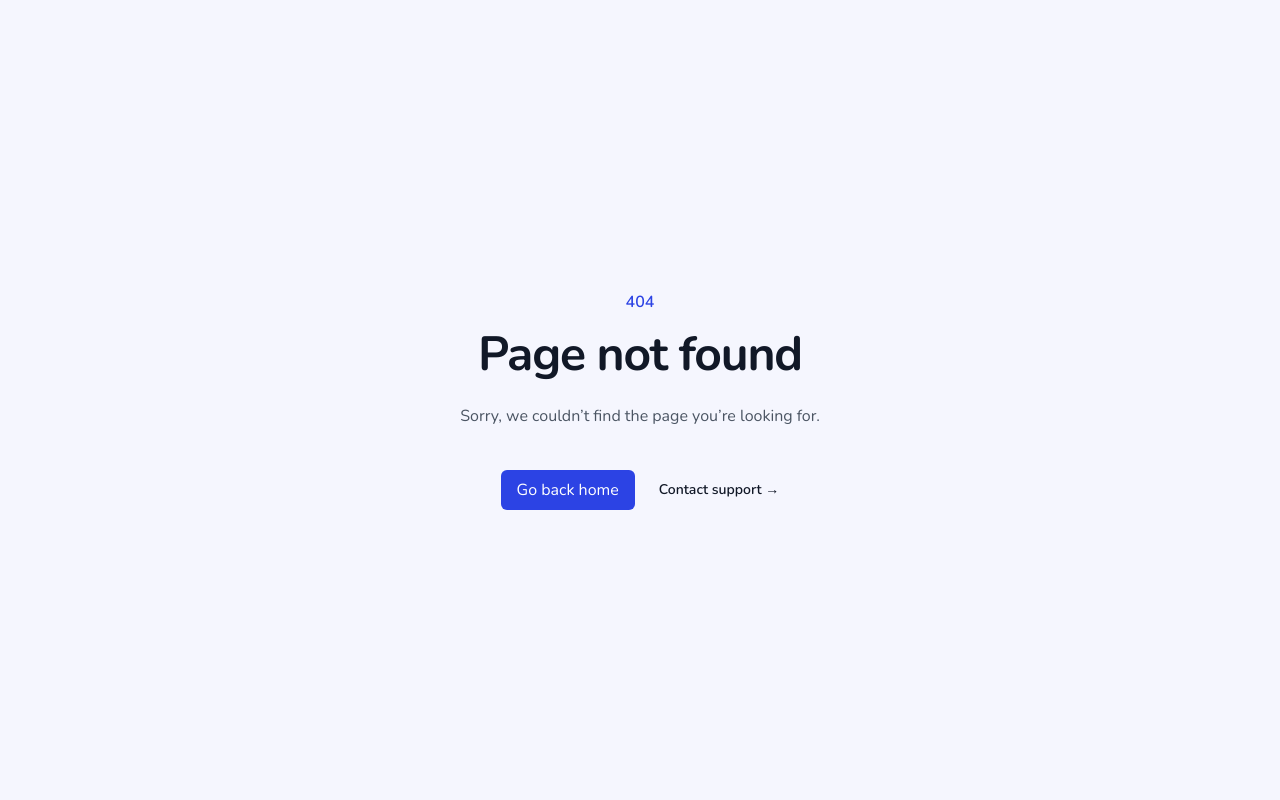
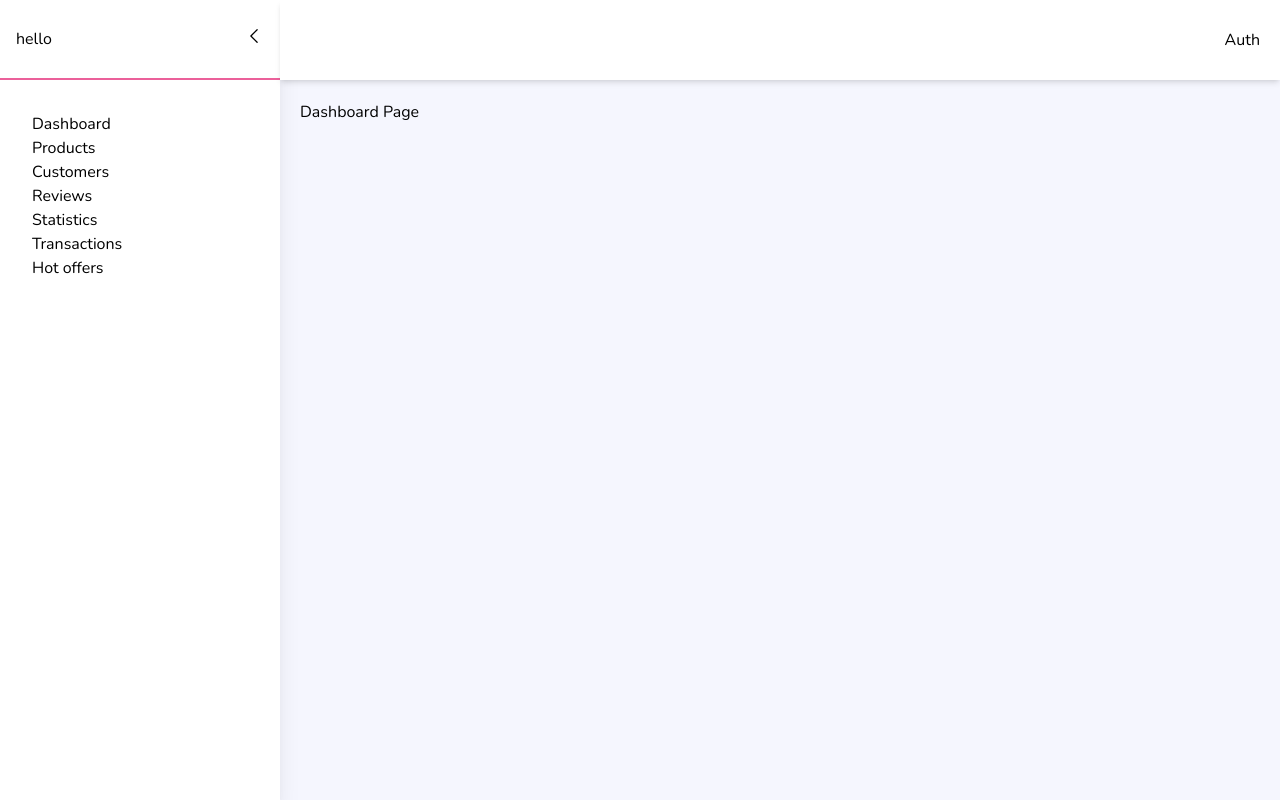
Before and after one commit to NiharMondal/nextjs-ecommerce, a Next.js app: page /dashboard in a window 1280 px wide. Before the commit this address had no page. Built offline with nearby package versions, Linux system fonts and the light colour scheme.

Commit message:
add: admin dashboard and drawer components

```diff
--- /dev/null
+++ b/src/app/(withoutLayout)/dashboard/layout.tsx
@@ -0,0 +1,9 @@
+import Drawer from "@/components/admin-dashboard/sidebar/Drawer";
+
+export default function DashboardLayout({
+	children,
+}: {
+	children: React.ReactNode;
+}) {
+	return <Drawer children={children} />;
+}
--- /dev/null
+++ b/src/app/(withoutLayout)/dashboard/page.tsx
@@ -0,0 +1,7 @@
+import React from 'react'
+
+export default function Dashboard() {
+  return (
+    <div>Dashboard Page</div>
+  )
+}
--- /dev/null
+++ b/src/app/(withoutLayout)/dashboard/products/page.tsx
@@ -0,0 +1,7 @@
+import React from 'react'
+
+export default function ProductPage() {
+  return (
+    <div>ProductPage</div>
+  )
+}
--- a/src/app/globals.css
+++ b/src/app/globals.css
@@ -27,6 +27,9 @@
 	h4 {
 		@apply text-base font-bold md:text-base text-slate-700 dark:text-white;
 	}
+	input[type="checkbox"]{
+		@apply h-5 w-5
+	}
 
 
 }
@@ -43,10 +46,11 @@
 	.example-thumb{
 		height: 15px;
 		width: 15px;
-		background-color: #EB609A;
+		background-color: #ffffff;
 		outline: none;
 		cursor: grab;
 		border-radius: 50%;
+		border: 4px solid #EB609A;
 		top:-6px;
 		z-index: -1;
 	}
--- /dev/null
+++ b/src/components/admin-dashboard/Nav.tsx
@@ -0,0 +1,20 @@
+import React from "react";
+import { ChevronRightIcon} from "@heroicons/react/24/outline";
+type Props = {
+	openDrawer: () => void;
+	open: boolean;
+};
+export default function Nav({ openDrawer, open }: Props) {
+	return (
+		<div className="h-[80px] flex items-center justify-between px-5 py-2 bg-white shadow-md">
+			<div>
+				{!open && (
+					<button onClick={openDrawer}>
+						<ChevronRightIcon width={20} />
+					</button>
+				)}
+			</div>
+			<button>Auth</button>
+		</div>
+	);
+}
--- /dev/null
+++ b/src/components/admin-dashboard/sidebar/Drawer.tsx
@@ -0,0 +1,20 @@
+"use client";
+import React, { useState } from "react";
+import LeftSideBar from "./LeftSideBar";
+import RightSideBar from "./RightSideBar";
+
+export default function Drawer({ children }: { children: React.ReactNode }) {
+	const [open, setOpen] = useState(true);
+  const openDrawer = ()=>{
+    setOpen(true)
+  }
+  const closeDrawer = ()=>{
+    setOpen(false)
+  }
+	return (
+		<section className="flex">
+			<LeftSideBar closeDrawer={closeDrawer} open={open} />
+			<RightSideBar children={children} openDrawer={openDrawer} open={open}/>
+		</section>
+	);
+}
--- /dev/null
+++ b/src/components/admin-dashboard/sidebar/LeftSideBar.tsx
@@ -0,0 +1,36 @@
+import React from "react";
+import { ChevronLeftIcon } from "@heroicons/react/24/outline";
+export default function LeftSideBar({
+	closeDrawer,
+	open,
+}: {
+	closeDrawer: () => void;
+	open: boolean;
+}) {
+	return (
+		<aside className={` ${open ? "block" : "hidden"}`}>
+			<div className={` bg-white  shadow-xl min-h-screen w-[280px]`}>
+				<div className="h-[80px] border-b-2 border-accent">
+					<div className="h-full flex items-center justify-between px-4">
+						<div>hello</div>
+						<div>
+							{" "}
+							<button onClick={closeDrawer}>
+								<ChevronLeftIcon width={20} />
+							</button>
+						</div>
+					</div>
+				</div>
+				<ul className="p-8">
+					<li>Dashboard</li>
+					<li>Products</li>
+					<li>Customers</li>
+					<li>Reviews</li>
+					<li>Statistics</li>
+					<li>Transactions</li>
+					<li>Hot offers</li>
+				</ul>
+			</div>
+		</aside>
+	);
+}
--- /dev/null
+++ b/src/components/admin-dashboard/sidebar/RightSideBar.tsx
@@ -0,0 +1,15 @@
+import React from "react";
+import Nav from "../Nav";
+type Props = {
+	children: React.ReactNode;
+	openDrawer: () => void;
+	open: boolean;
+};
+export default function RightSideBar({ children, openDrawer, open }: Props) {
+	return (
+		<div className="w-full">
+			<Nav openDrawer={openDrawer} open={open} />
+			<div className="p-5">{children}</div>
+		</div>
+	);
+}
--- a/src/components/product/Category.tsx
+++ /dev/null
@@ -1,7 +0,0 @@
-import React from 'react'
-
-export default function Category() {
-  return (
-    <div>Category</div>
-  )
-}
--- a/src/components/product/Filter.tsx
+++ b/src/components/product/Filter.tsx
@@ -1,6 +1,8 @@
 "use client";
+import { Checkbox, Field, Input, Label } from "@headlessui/react";
 import React, { useState } from "react";
 import ReactSlider from "react-slider";
+import FilterContainer from "./FilterContainer";
 const MIN = 0;
 const MAX = 100000;
 export default function Filter() {
@@ -9,7 +11,8 @@ export default function Filter() {
 	return (
 		<div className="space-y-2">
 			<div className="p-4 bg-white">
-				<h3>Price Range</h3>
+				<h3 className="border-b">Price Range</h3>
+
 				<ReactSlider
 					className="mt-5 h-1 bg-secondary/30"
 					thumbClassName="example-thumb"
@@ -26,8 +29,22 @@ export default function Filter() {
 					<code className="px-4 py-2 border">{price[1]}</code>
 				</div>
 			</div>
-			<div>helo</div>
-			<div>helo </div>
+			<div className="bg-white p-4">
+				<h3 className="border-b">Brand</h3>
+
+				<div className="mt-4">
+					<div className="flex items-center gap-x-3">
+						<input
+							type="checkbox"
+							name="brand"
+							id="brand"
+							className=""
+						/>
+						<label htmlFor="brand">Apple</label>
+					</div>
+				</div>
+			</div>
+			<FilterContainer fieldName="Display Size" id="display" label={'5.5" to 6.5"'} name="dd" value="dd" />
 		</div>
 	);
 }
--- /dev/null
+++ b/src/components/product/FilterContainer.tsx
@@ -0,0 +1,27 @@
+import React from 'react'
+type FilterContainerProps = {
+	fieldName: string;
+	name: string;
+	id: string;
+	label:string;
+	value:string;
+};
+export default function FilterContainer({fieldName, name, id, label,value}:FilterContainerProps) {
+  return (
+		<div className="bg-white p-4">
+			<h3 className="border-b">{fieldName}</h3>
+
+			<div className="mt-4">
+				<div className="flex items-center gap-x-3">
+					<input
+						type="checkbox"
+						name={name}
+						id={id}
+						className=""
+					/>
+					<label htmlFor={id}>{label}</label>
+				</div>
+			</div>
+		</div>
+  );
+}
--- /dev/null
+++ b/src/components/shared/filter/FieldFiltering.tsx
@@ -0,0 +1,7 @@
+import React from 'react'
+
+export default function FieldFiltering() {
+  return (
+    <div>FieldFiltering</div>
+  )
+}
```
